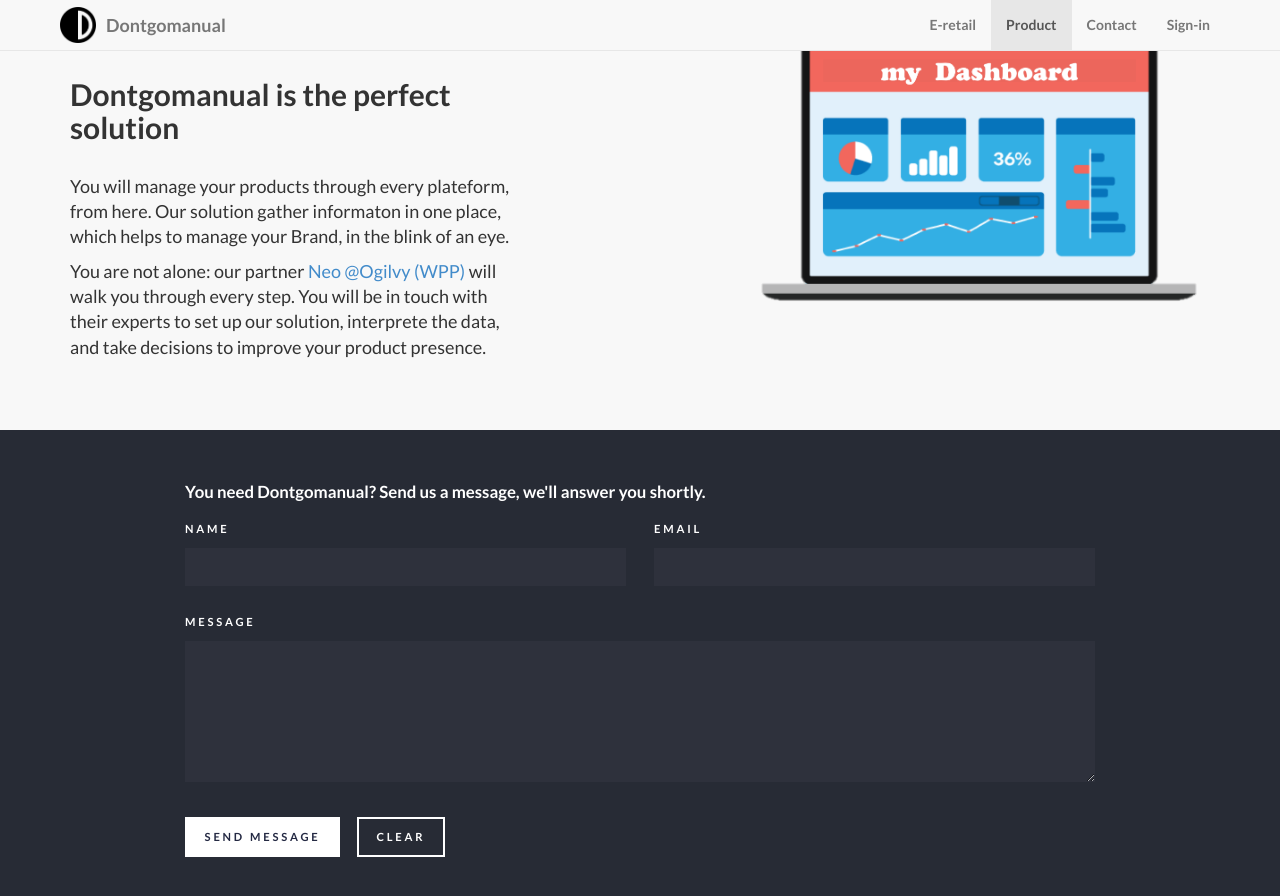
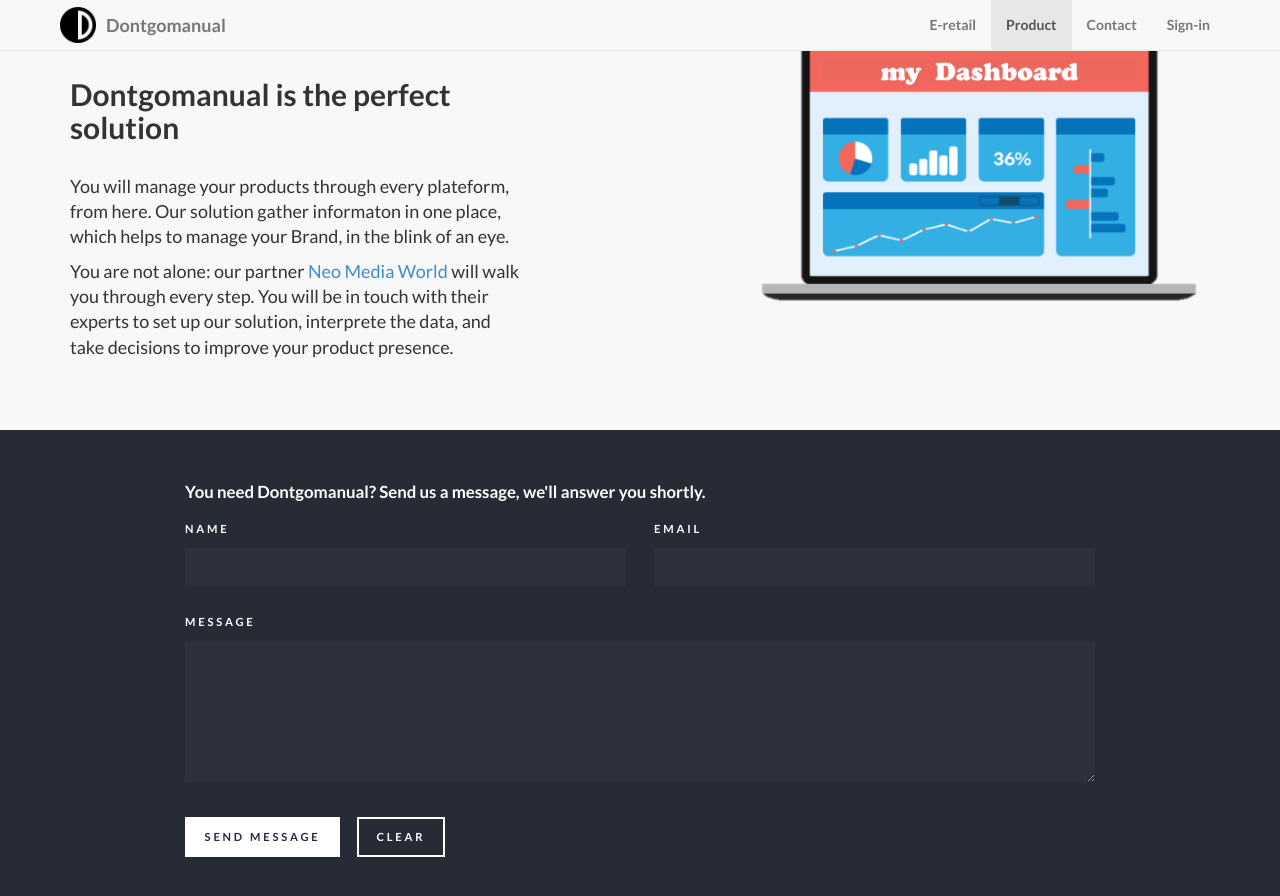
Before and after one commit to guillim/dontgomanual_landing, a Jekyll site: the page built from _posts/2019-02-02-product.markdown, in a window 1280 px wide and 900 px high, scrolled down 2271 px. Shown: the top 896 px of the window. Built offline with Jekyll 4.4.1, drawn with Linux system fonts in a browser that asks for light colours; nearby versions of some CDN libraries; library files that are not in the unit come from our copies.

Commit message:
Update 2019-02-02-product.markdown

```diff
--- a/_posts/2019-02-02-product.markdown
+++ b/_posts/2019-02-02-product.markdown
@@ -9,4 +9,4 @@
 ---
 You will manage your products through every plateform, from here. Our solution gather informaton in one place, which helps to manage your Brand, in the blink of an eye.
 
-You are not alone: our partner [Neo @Ogilvy (WPP)](http://neoparis.com/) will walk you through every step. You will be in touch with their experts to set up our solution, interprete the data, and take decisions to improve your product presence.
+You are not alone: our partner [Neo Media World](https://neomediaworld.com/) will walk you through every step. You will be in touch with their experts to set up our solution, interprete the data, and take decisions to improve your product presence.
```
